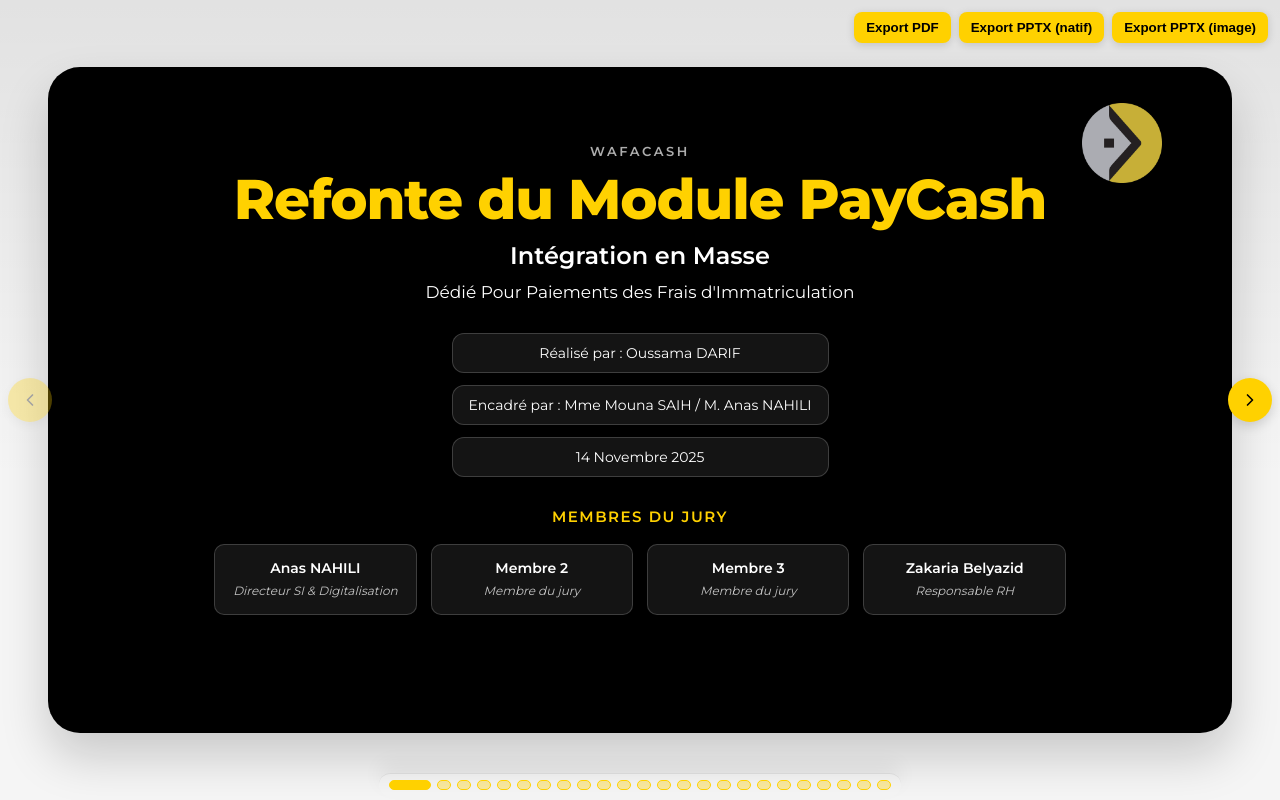
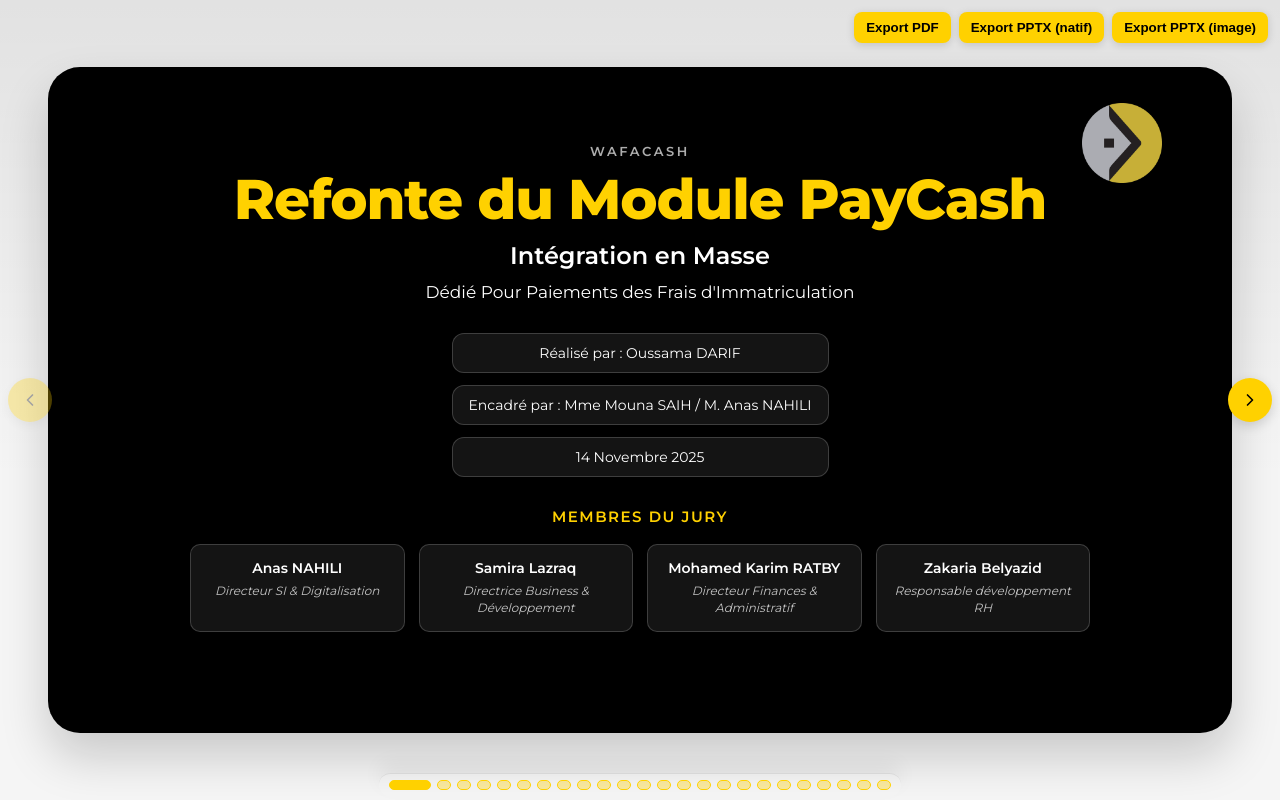
Before and after one commit to OussamaDarif/Presentation-Wafacash, a React (Create React App) app: page / in a window 1280 px wide. Built offline with nearby package versions, Linux system fonts and the light colour scheme.

Commit message:
make last changes

```diff
--- a/src/WafacashPresentation.jsx
+++ b/src/WafacashPresentation.jsx
@@ -48,9 +48,9 @@
     ],
     jury: [
       { name: 'Anas NAHILI', role: 'Directeur SI & Digitalisation' },
-      { name: 'Membre 2', role: 'Membre du jury' },
-      { name: 'Membre 3', role: 'Membre du jury' },
-      { name: 'Zakaria Belyazid', role: 'Responsable RH' },
+      { name: 'Samira Lazraq', role: 'Directrice Business & Développement' },
+      { name: 'Mohamed Karim RATBY', role: 'Directeur Finances & Administratif' },
+      { name: 'Zakaria Belyazid', role: 'Responsable  développement RH' },
     ],
     export: {
       title: 'Refonte du Module PayCash',
@@ -330,7 +330,7 @@
       { label: 'Backend', content: 'C#, .NET, Worker Service, Entity Framework' },
       { label: 'Frontend', content: 'WPF, MVVM, Data Binding avancé' },
       { label: 'Database', content: 'SQL Server, Stored Procedures, optimisation requêtes' },
-      { label: 'API & Outils', content: 'SOAP BINGA, SoapUI, Azure DevOps, Git' },
+      { label: 'API & Outils', content: 'SoapUI, Azure DevOps' },
     ],
     export: {
       title: 'Technologies',
@@ -338,7 +338,7 @@
         'Stack .NET / C# / Worker Service',
         'Client WPF MVVM, Data Binding',
         'SQL Server & procédures stockées',
-        'SoapUI, Azure DevOps, Git',
+        'SoapUI, Azure DevOps',
       ],
     },
   },
@@ -447,8 +447,8 @@
     ],
     supports: [
       'Outils : Azure DevOps, Git, Gantt de pilotage',
-      'Collaboration : Support TMA, métiers, concessionnaires',
-      'Livrables : documentation, guide utilisateur, rapport final',
+      'Collaboration : Support TMA, métiers',
+      'Livrables : documentation, rapport final',
     ],
     export: {
       title: 'Méthodologie',
```
